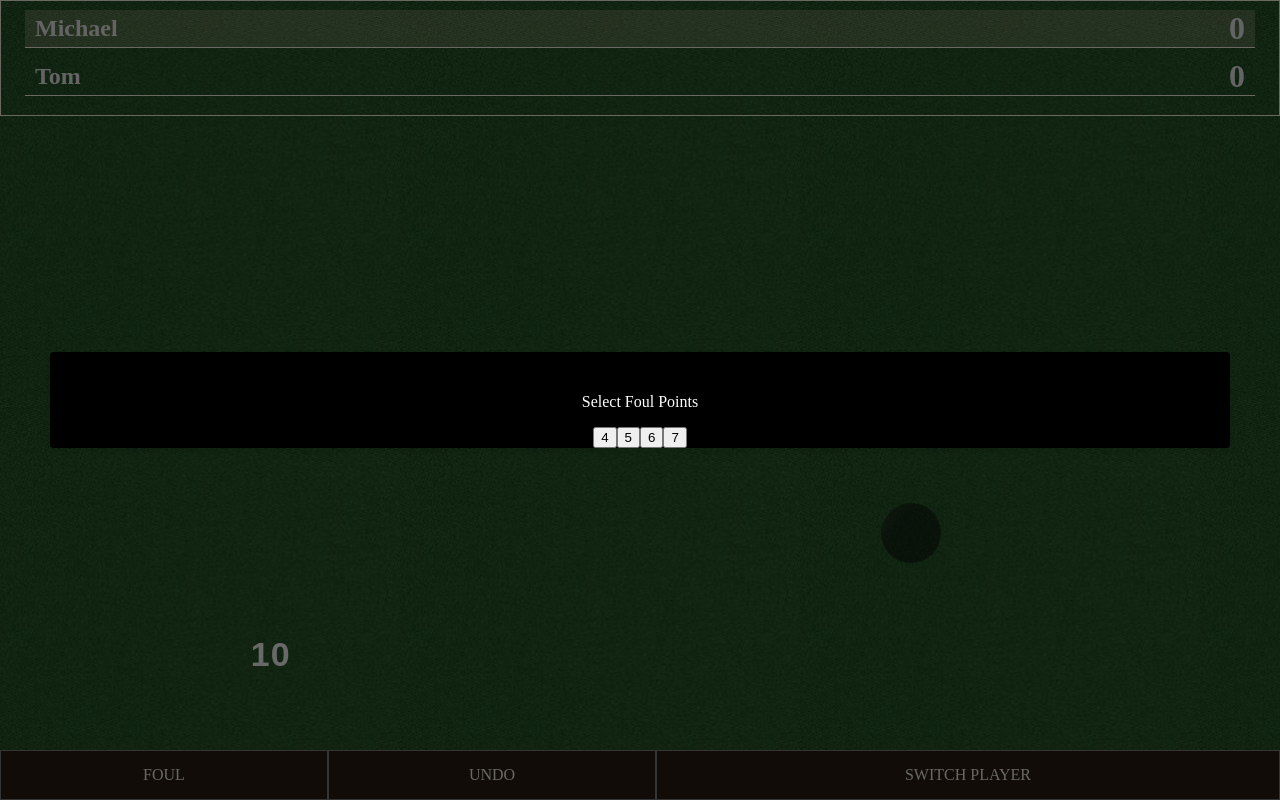
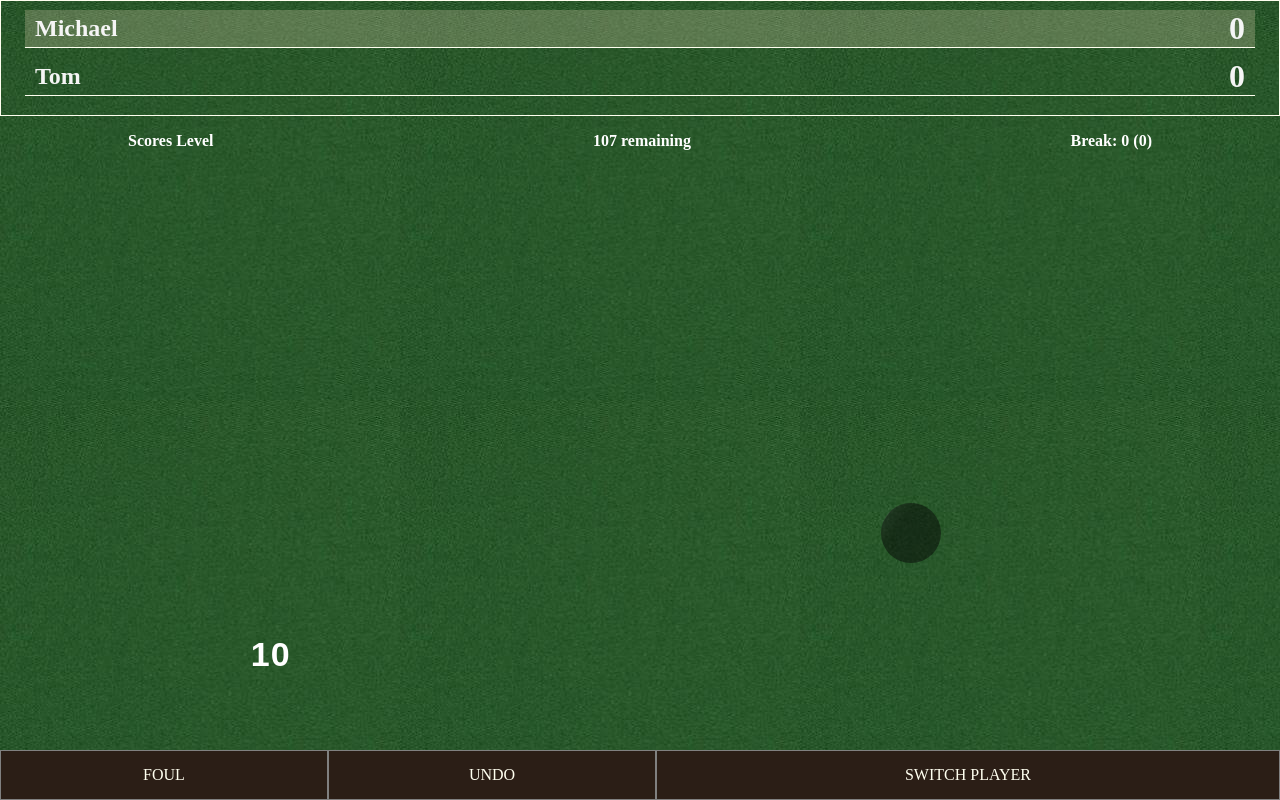
Before and after one commit to mtimbs/snooker-scoreboard, a Vue app: page / in a window 1280 px wide. Built offline with nearby package versions, Linux system fonts and the light colour scheme.

Commit message:
scoring function finished

```diff
--- a/src/App.vue
+++ b/src/App.vue
@@ -1,6 +1,6 @@
 <template>
   <div id="app">
-    <foul-modal :displayModal="true"/>
+    <foul-modal :displayModal="showFoulModal" @dismiss="showFoulModal=false" @foul="foul" />
     <main class="felt noselect">
       <div class="player-wrapper">
         <div class="player-container">
@@ -54,6 +54,11 @@
             </span>
           </div>
         </div>
+      </div>
+      <div class="game-summary">
+        <p>{{scoreMarginString}}</p>
+        <p>{{remainingPoints}} remaining</p>
+        <p>Break: {{breakScore}} ({{longestBreakScore}})</p>
       </div>
       <div class="ball-container">
         <div class="left-side">
@@ -175,26 +180,54 @@ export default {
         on: false,
         points: 7,
       },
+      break: [],
+      longestBreak: [],
       colourRun: false,
-      lastPottedOnColourRun: null,
+      showFoulModal: false,
     };
   },
   computed: {
     redBallCount() {
       return this.redBall.quantity;
     },
-    redBallCountPadLeft() {
-      return this.redBallCount < 10;
-    },
     playerOneScore() {
       return this.playerOne.shotHistory.reduce((carry, shot) => carry + shot.points, 0);
+    },
+    breakScore() {
+      return this.break.reduce((carry, shot) => carry + shot.points, 0);
+    },
+    longestBreakScore() {
+      return this.longestBreak.reduce((carry, shot) => carry + shot.points, 0);
     },
     playerTwoScore() {
       return this.playerTwo.shotHistory.reduce((carry, shot) => carry + shot.points, 0);
     },
+    remainingPoints() {
+      if (this.yellowBall.on) return (!this.colourRun) ? (8 * this.redBallCount) + 27 + 7 : 27;
+      if (this.colourRun) return this.colourRunRemainingPoints;
+      return (8 * this.redBallCount) + 27;
+    },
+    colourRunRemainingPoints() {
+      if (this.yellowBall.on) return 27;
+      if (this.greenBall.on) return 25;
+      if (this.brownBall.on) return 22;
+      if (this.blueBall.on) return 18;
+      if (this.pinkBall.on) return 13;
+      if (this.blackBall.on) return 7;
+      return 0;
+    },
+    scoreMarginString() {
+      if (this.playerOneScore - this.playerTwoScore === 0) return 'Scores Level';
+
+      if (this.playerOne.hasTurn) {
+        return (this.playerOneScore - this.playerTwoScore > 0) ? `${this.playerOneScore - this.playerTwoScore} ahead` : `${this.playerTwoScore - this.playerOneScore} behind`;
+      }
+      return (this.playerTwoScore - this.playerOneScore > 0) ? `${this.playerTwoScore - this.playerOneScore} ahead` : `${this.playerOneScore - this.playerTwoScore} behind`;
+    },
   },
   methods: {
     potBall(colour) {
+      // Ignore click events from balls that aren't on
       if (colour === 'red' && this.redBallCount === 0) return;
       if (colour === 'yellow' && this.yellowBall.on === false) return;
       if (colour === 'green' && this.greenBall.on === false) return;
@@ -206,6 +239,8 @@ export default {
       if (this.colourRun) this.handleColourRun(colour);
       if (this.playerOne.hasTurn) this.playerOne.shotHistory.push(this.newBall(colour));
       if (this.playerTwo.hasTurn) this.playerTwo.shotHistory.push(this.newBall(colour));
+
+      this.break.push(this.newBall(colour));
 
       if (colour === 'red') this.handlePotRed();
       if (colour !== 'red' && this.colourRun === false) this.toggleColours(false);
@@ -244,20 +279,25 @@ export default {
       };
     },
     foul(points) {
-      if (this.playerOne.hasTurn) this.playerOne.shotHistory.push(this.newBall(`foul${points}`));
-      if (this.playerTwo.hasTurn) this.playeTwo.shotHistory.push(this.newBall(`foul${points}`));
+      if (this.playerOne.hasTurn) this.playerTwo.shotHistory.push({ colour: 'foul', points });
+      if (this.playerTwo.hasTurn) this.playerOne.shotHistory.push({ colour: 'foul', points });
+      this.showFoulModal = false;
       this.switchPlayer();
     },
     undo() {
       let last = {};
       if (this.playerOne.hasTurn) last = this.playerOne.shotHistory.splice(-1)[0];
       if (this.playerTwo.hasTurn) last = this.playerTwo.shotHistory.splice(-1)[0];
+      if (!last) return;
       if (last.colour === 'red') this.redBall.quantity += 1;
       if (this.redBallCount > 0) this.colourRun = false;
     },
     switchPlayer() {
       this.playerOne.hasTurn = !this.playerOne.hasTurn;
       this.playerTwo.hasTurn = !this.playerTwo.hasTurn;
+      if (!this.colourRun) this.toggleColours(false);
+      if (this.breakScore > this.longestBreakScore) this.longestBreak = this.break;
+      this.break = [];
     },
     getPointsByColour(colour) {
       const colourPoints = {
@@ -268,6 +308,10 @@ export default {
         blue: 5,
         pink: 6,
         black: 7,
+        foul4: 4,
+        foul5: 5,
+        foul6: 6,
+        foul7: 7,
       };
       return colourPoints[colour];
     },
@@ -275,7 +319,7 @@ export default {
       if (this.redBall.quantity > 0) this.redBall.quantity -= 1;
     },
     completeMatch() {
-      console.log('game over');
+      this.toggleColours(false);
     },
   },
 };
@@ -464,4 +508,14 @@ h1, h2 {
   display: inline-block;
 }
 
+.game-summary {
+  display: flex;
+  flex-direction: row;
+  justify-content: space-between;
+  color: white;
+  font-weight: 600;
+  font-size: 1rem;
+  margin: 0 10%;
+}
+
 </style>
--- a/src/components/modals/FoulModal.vue
+++ b/src/components/modals/FoulModal.vue
@@ -1,17 +1,14 @@
 <template>
     <div v-show="displayModal"
-         @click.self="dismissModal"
+         @click.self="$emit('dismiss')"
          class="modal-outer">
         <div class="modal-inner">
             <div class="border-2 border-brand-light p-1 border-dashed">
-                <div class="text-white bg-brand rounded-lg">
-                    <p class="px-6 py-6">Select Foul Points</p>
-                </div>
-                <div>
-                  <button>4</button>
-                  <button>5</button>
-                  <button>6</button>
-                  <button>7</button>
+                <div class="foul-button-wrapper">
+                  <button class="foul-button" @click="$emit('foul', 4)">4</button>
+                  <button class="foul-button" @click="$emit('foul', 5)">5</button>
+                  <button class="foul-button" @click="$emit('foul', 6)">6</button>
+                  <button class="foul-button" @click="$emit('foul', 7)">7</button>
                 </div>
             </div>
         </div>
@@ -34,14 +31,28 @@
 }
 
 .modal-inner {
-  background-color: black;
+  background-color: rgba(0,0,0,0.90);
   border-radius: .25rem;
   box-shadow: 0 2px 4px 0 rgba(0,0,0,0.10);
-  padding-top: 25px;
-  margin: 50px;
+  margin: 10%;
   width: 100%;
   text-align: center;
   color: white;
+}
+
+.foul-button {
+  width: 85%;
+  max-width: 4000px;
+  margin: 10px 15px;
+  padding: 15px;
+  background-color: rgba(0,0,0,0.10);
+  color: white;
+  font-weight: bold;
+  font-size: 1rem;
+}
+
+.foul-button-wrapper {
+  margin: 30px 0;
 }
 </style>
 
```
Also changed, not shown: 1 other file (tests, documents, lock files or other folders).
